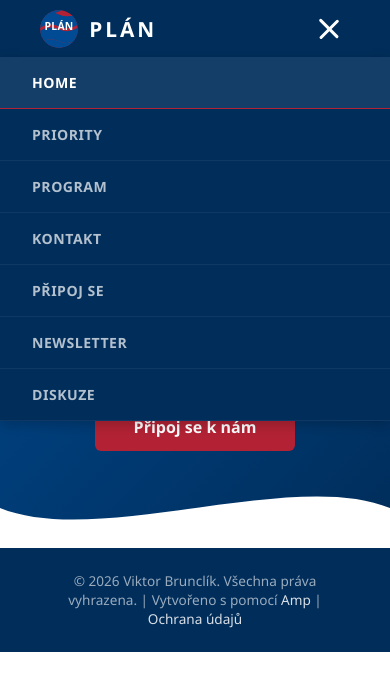
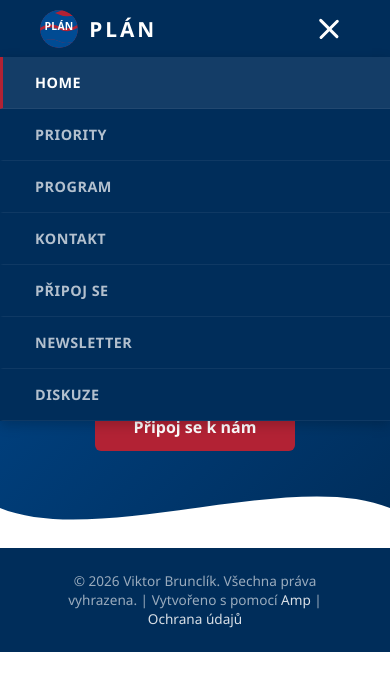
Before and after one commit to vbtronic/strana_plan, a plain HTML site: page index.html in a window 390 px wide. Both pictures are taken after a click on the element 329 px from the left and 28 px from the top of the page. Drawn offline with Linux system fonts and the light colour scheme.

Commit message:
Burger menu vždy viditelné, dropdown na klik
Amp-Thread-ID: https://ampcode.com/threads/T-019cd985-96b5-7367-a95d-004310406a26
Co-authored-by: Amp <amp@ampcode.com>

```diff
--- a/style.css
+++ b/style.css
@@ -81,9 +81,20 @@ nav {
 }
 
 .nav-links {
+    display: none;
+    flex-direction: column;
+    list-style: none;
+    position: absolute;
+    top: 100%;
+    left: 0;
+    right: 0;
+    background: var(--blue-dark);
+    box-shadow: 0 4px 12px rgba(0,0,0,0.2);
+    z-index: 99;
+}
+
+.nav-links.open {
     display: flex;
-    list-style: none;
-    gap: 0;
 }
 
 .nav-links li {
@@ -93,30 +104,31 @@ nav {
 .nav-links a {
     color: rgba(255,255,255,0.7);
     text-decoration: none;
-    padding: 1.1rem 1.25rem;
+    padding: 1rem 2rem;
     display: block;
     font-weight: 600;
-    font-size: 0.88rem;
+    font-size: 0.9rem;
     letter-spacing: 0.5px;
     text-transform: uppercase;
     transition: all 0.25s;
-    border-bottom: 3px solid transparent;
+    border-bottom: 1px solid rgba(255,255,255,0.06);
+    border-left: 3px solid transparent;
 }
 
 .nav-links a:hover {
     color: var(--white);
     background: rgba(255,255,255,0.05);
-    border-bottom-color: rgba(178,34,52,0.5);
+    border-left-color: rgba(178,34,52,0.5);
 }
 
 .nav-links a.active {
     color: var(--white);
-    border-bottom-color: var(--red);
+    border-left-color: var(--red);
     background: rgba(255,255,255,0.08);
 }
 
 .hamburger {
-    display: none;
+    display: flex;
     flex-direction: column;
     gap: 5px;
     padding: 0.5rem;
@@ -520,30 +532,6 @@ footer a:hover {
 
 /* RESPONSIVE */
 @media (max-width: 768px) {
-    .hamburger {
-        display: flex;
-    }
-
-    .nav-links {
-        display: none;
-        flex-direction: column;
-        position: absolute;
-        top: 100%;
-        left: 0;
-        right: 0;
-        background: var(--blue-dark);
-        box-shadow: 0 4px 12px rgba(0,0,0,0.2);
-    }
-
-    .nav-links.open {
-        display: flex;
-    }
-
-    .nav-links a {
-        padding: 1rem 2rem;
-        border-bottom: 1px solid rgba(255,255,255,0.06);
-    }
-
     .hero h1 {
         font-size: 2.4rem;
     }
```
